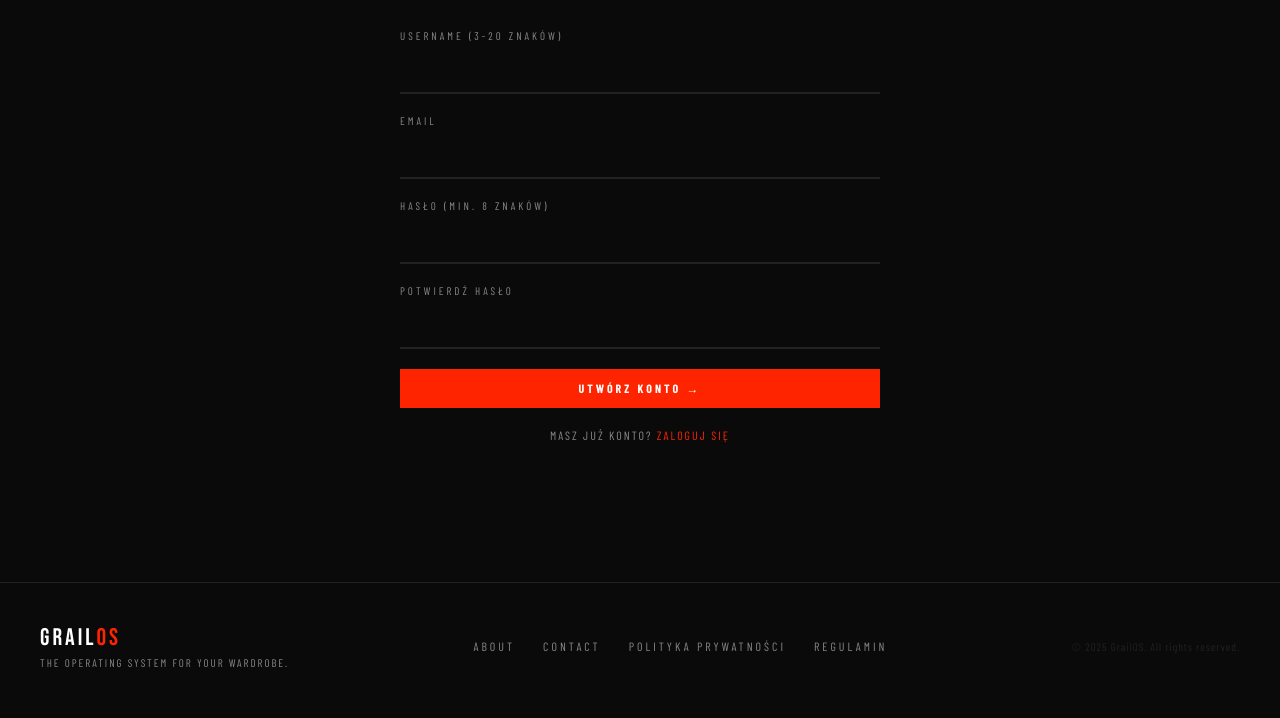
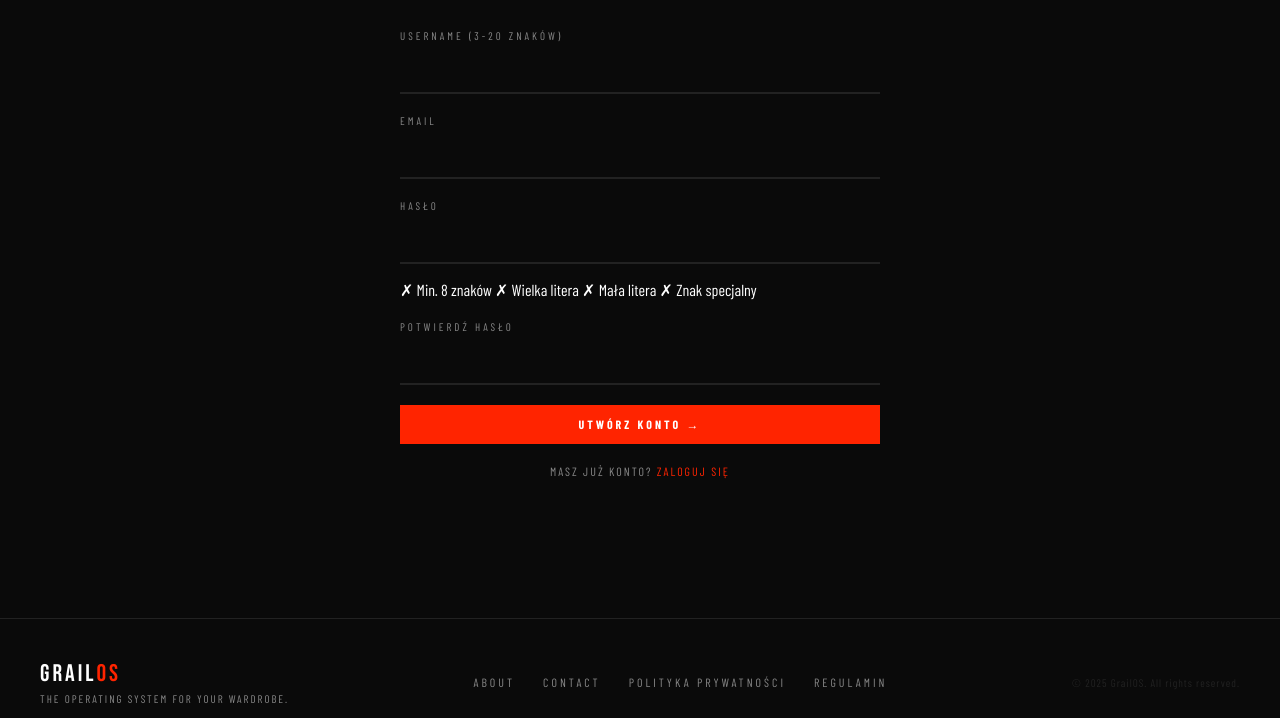
Before and after one commit to tgorzelniowski/grailOS, a PHP site: page /register.php in a window 1280 px wide. Shown: the part 220-938 px from the top of the page. Before the commit the page ends 887 px from the top, so only its background shows below. Run offline with PHP 8.4, Linux system fonts and the light colour scheme.

Commit message:
Added password strength validation

```diff
--- a/register.php
+++ b/register.php
@@ -1,8 +1,16 @@
-
 <?php
 require_once 'config/db.php';
+
 $error   = '';
 $success = '';
+
+function validatePassword(string $p): ?string {
+    if (strlen($p) < 8)                          return 'Minimum 8 znaków.';
+    if (!preg_match('/[A-Z]/', $p))              return 'Wymagana co najmniej jedna wielka litera.';
+    if (!preg_match('/[a-z]/', $p))              return 'Wymagana co najmniej jedna mała litera.';
+    if (!preg_match('/[^A-Za-z0-9]/', $p))      return 'Wymagany co najmniej jeden znak specjalny (!@#$%...).';
+    return null;
+}
 
 if ($_SERVER['REQUEST_METHOD'] === 'POST') {
     csrf_verify();
@@ -18,8 +26,8 @@ if ($_SERVER['REQUEST_METHOD'] === 'POST') {
         $error = 'Username: 3-20 znaków, tylko litery, cyfry i _.';
     } elseif (!filter_var($email, FILTER_VALIDATE_EMAIL)) {
         $error = 'Nieprawidłowy adres email.';
-    } elseif (strlen($password) < 8) {
-        $error = 'Hasło musi mieć minimum 8 znaków.';
+    } elseif ($err = validatePassword($password)) {
+        $error = $err;
     } elseif ($password !== $confirm) {
         $error = 'Hasła nie są identyczne.';
     } else {
@@ -29,12 +37,13 @@ if ($_SERVER['REQUEST_METHOD'] === 'POST') {
             $error = 'Ten email lub username jest już zajęty.';
         } else {
             $hash = password_hash($password, PASSWORD_BCRYPT, ['cost' => 12]);
-            $stmt = $pdo->prepare("INSERT INTO users (username, email, password) VALUES (?, ?, ?)");
-            $stmt->execute([$username, $email, $hash]);
+            $pdo->prepare("INSERT INTO users (username, email, password) VALUES (?, ?, ?)")
+                ->execute([$username, $email, $hash]);
             $success = 'Konto utworzone! Możesz się teraz zalogować.';
         }
     }
 }
+
 require_once 'includes/header.php';
 ?>
 
@@ -43,10 +52,14 @@ require_once 'includes/header.php';
     <div class="auth-tag">/// Join</div>
     <h1 class="auth-title">REGISTER</h1>
 
-    <?php if ($error): ?><div class="form-error"><?= htmlspecialchars($error) ?></div><?php endif; ?>
-    <?php if ($success): ?><div class="form-success"><?= htmlspecialchars($success) ?></div><?php endif; ?>
+    <?php if ($error): ?>
+      <div class="form-error"><?= htmlspecialchars($error) ?></div>
+    <?php endif; ?>
+    <?php if ($success): ?>
+      <div class="form-success"><?= htmlspecialchars($success) ?></div>
+    <?php endif; ?>
 
-    <form method="POST" class="auth-form">
+    <form method="POST" class="auth-form" id="regForm">
       <?= csrf_field() ?>
       <div class="form-group">
         <label class="form-label">Username (3-20 znaków)</label>
@@ -59,8 +72,19 @@ require_once 'includes/header.php';
                value="<?= htmlspecialchars($_POST['email'] ?? '') ?>">
       </div>
       <div class="form-group">
-        <label class="form-label">Hasło (min. 8 znaków)</label>
-        <input type="password" name="password" class="form-input" minlength="8">
+        <label class="form-label">Hasło</label>
+        <input type="password" name="password" id="regPassword" class="form-input"
+               oninput="checkPassword(this.value)">
+        <!-- WSKAŹNIK SIŁY HASŁA -->
+        <div class="password-strength" id="pwStrength">
+          <div class="pw-bar" id="pwBar"></div>
+        </div>
+        <div class="pw-rules" id="pwRules">
+          <span class="pw-rule" id="rule-len">✗ Min. 8 znaków</span>
+          <span class="pw-rule" id="rule-upper">✗ Wielka litera</span>
+          <span class="pw-rule" id="rule-lower">✗ Mała litera</span>
+          <span class="pw-rule" id="rule-special">✗ Znak specjalny</span>
+        </div>
       </div>
       <div class="form-group">
         <label class="form-label">Potwierdź hasło</label>
@@ -72,4 +96,29 @@ require_once 'includes/header.php';
   </div>
 </section>
 
+<script>
+function checkPassword(val) {
+  const rules = {
+    'rule-len':     val.length >= 8,
+    'rule-upper':   /[A-Z]/.test(val),
+    'rule-lower':   /[a-z]/.test(val),
+    'rule-special': /[^A-Za-z0-9]/.test(val),
+  };
+  let passed = 0;
+  for (const [id, ok] of Object.entries(rules)) {
+    const el = document.getElementById(id);
+    el.textContent = (ok ? '✓ ' : '✗ ') + el.textContent.slice(2);
+    el.className   = 'pw-rule' + (ok ? ' pw-ok' : '');
+    if (ok) passed++;
+  }
+  const bar = document.getElementById('pwBar');
+  const pct = (passed / 4) * 100;
+  bar.style.width = pct + '%';
+  bar.style.background = pct <= 25 ? '#e74c3c'
+                       : pct <= 50 ? '#e67e22'
+                       : pct <= 75 ? '#f1c40f'
+                       : '#2ecc71';
+}
+</script>
+
 <?php require_once 'includes/footer.php'; ?>
```
